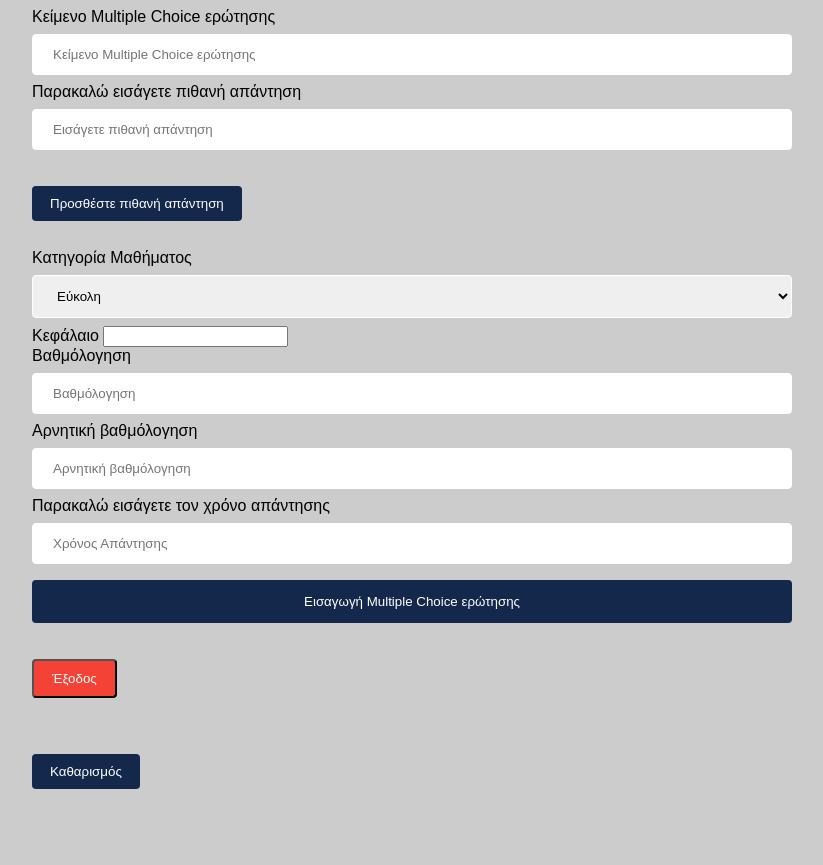
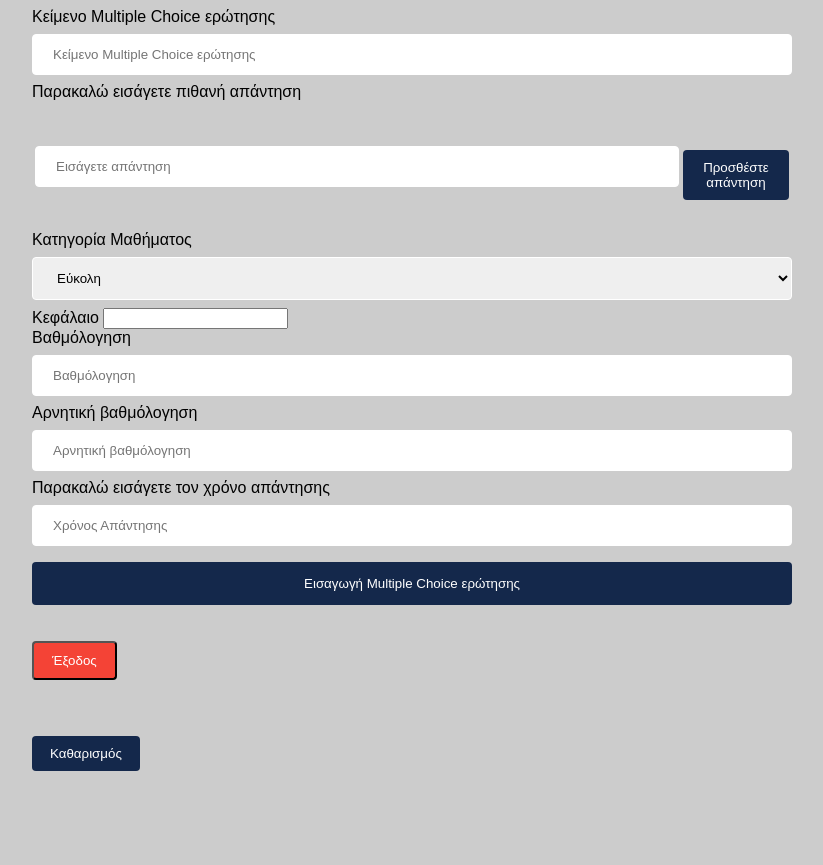
Before and after one commit to categerjsy/Design-and-development-of-e-exams-Internet-application, a PHP site: page /create_question_mc.php in a window 1280 px wide. Shown: the part 244-1109 px from the top of the page, without its empty margins (338-1161 px from the left). Run offline with PHP 8.4, Linux system fonts and the light colour scheme; the visitor is signed in with stand-in values (Sample User, id 1); data that the repository does not hold is empty.

Commit message:
fixed add more

```diff
--- a/assets/css/lf.css
+++ b/assets/css/lf.css
@@ -85,3 +85,17 @@ a:active {
   text-decoration: none;
   color: white;
 }
+
+table{
+  width:100%;
+
+}
+
+
+table tr td:first-child{
+  width:750px;
+}
+
+table tr td:last-child{
+  width:calc(100% - 750px);
+}
--- a/create_question_mc.php
+++ b/create_question_mc.php
@@ -108,9 +108,10 @@ include 'config.php';
 				<br>
 				<label for="patext">Παρακαλώ εισάγετε πιθανή απάντηση</label> <br>
 				<table class="table table-bordered" id="dynamic_field">
-							<input type="text" name="name[]" placeholder="Eισάγετε πιθανή απάντηση" class="form-control name_list" />
-							<button type="button" name="add" id="add" class="cleanbtn">Προσθέστε πιθανή απάντηση </button></td>
-
+				<tr>
+					<td><input type="text" name="name[]" placeholder="Eισάγετε απάντηση" class="form-control name_list" /></td>
+					<td>&nbsp;<button type="button" name="add" id="add" class="cleanbtn">Προσθέστε απάντηση </button></td>
+				</tr>
 				</table>
 
 				<label for="difficulty_level">Κατηγορία Μαθήματος</label> <br>
```
